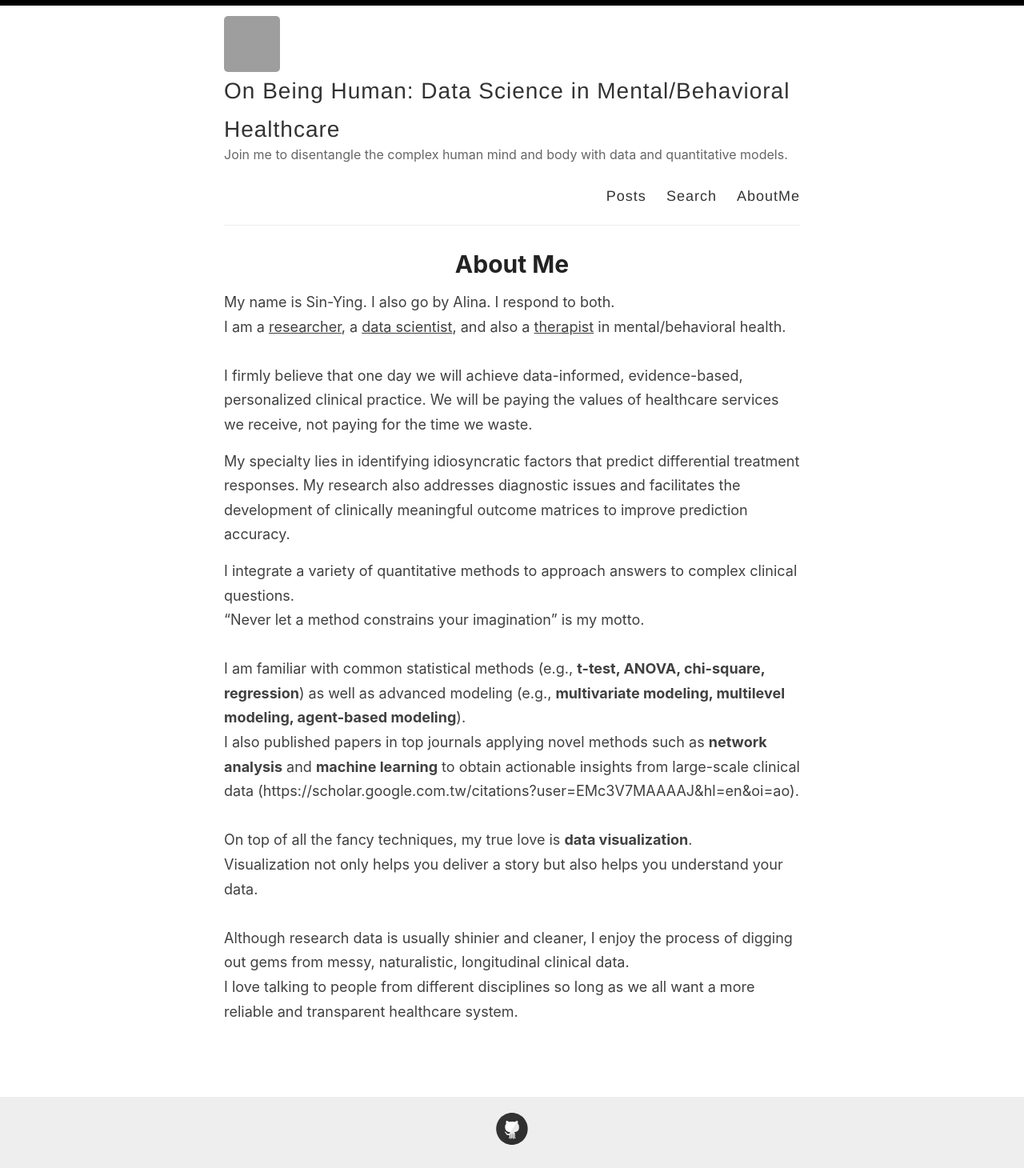
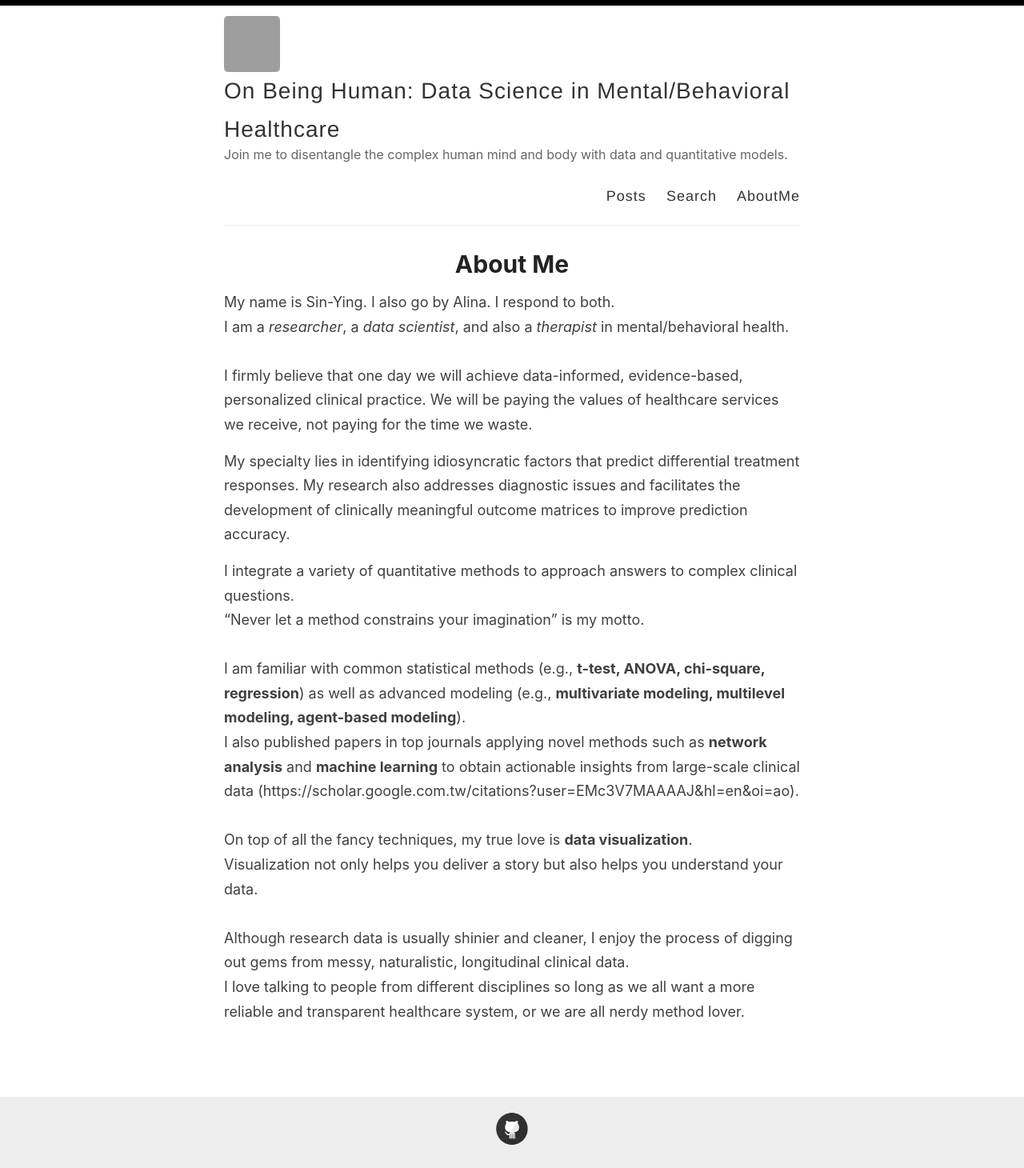
Before and after one commit to sin-ying-lin/sin-ying-lin.github.io, a Jekyll site: the page built from _pages/about.md, in a window 1280 px wide. Shown: the whole page at 80% size. Built offline with Jekyll 4.4.1, drawn with Linux system fonts in a browser that asks for light colours; grey boxes are pictures that could not be loaded.

Commit message:
Update about.md

```diff
--- a/_pages/about.md
+++ b/_pages/about.md
@@ -5,7 +5,7 @@ permalink: /about/
 ---
 
 My name is Sin-Ying. I also go by Alina. I respond to both. <br>
-I am a <u>researcher</u>, a <u>data scientist</u>, and also a <u>therapist</u> in mental/behavioral health. <br>
+I am a <i>researcher</i>, a <i>data scientist</i>, and also a <i>therapist</i> in mental/behavioral health. <br>
 <br>
 I firmly believe that one day we will achieve data-informed, evidence-based, personalized clinical practice. We will be paying the values of healthcare services we receive, not paying for the time we waste. <br>
 
@@ -21,5 +21,5 @@ On top of all the fancy techniques, my true love is <b>data visualization</b>. <
 Visualization not only helps you deliver a story but also helps you understand your data. <br>
 <br>
 Although research data is usually shinier and cleaner, I enjoy the process of digging out gems from messy, naturalistic, longitudinal clinical data. <br>
-I love talking to people from different disciplines so long as we all want a more reliable and transparent healthcare system. <br>
+I love talking to people from different disciplines so long as we all want a more reliable and transparent healthcare system, or we are all nerdy method lover. <br>
 <br>
```
